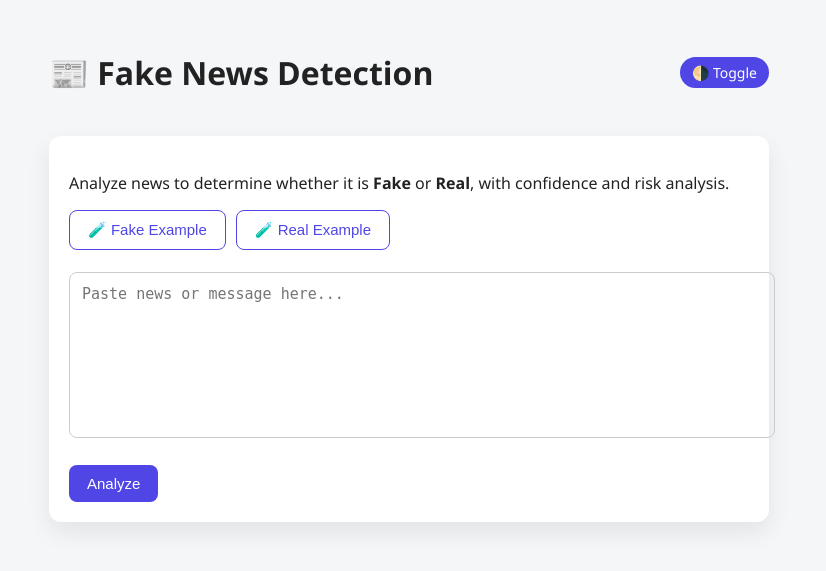
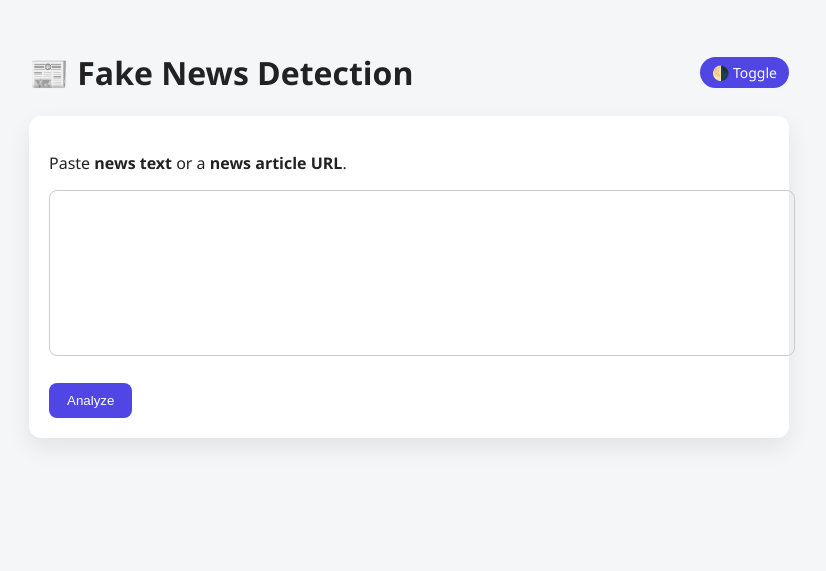
Before and after one commit to Jayasri7-ux/fake-news-detection-media-integrity, a Flask app: page / in a window 1280 px wide. Shown: the top 571 px of the page, without its empty margins (231-1057 px from the left). Run offline with Flask 3, Linux system fonts and the light colour scheme; parts of the project's set-up code (start-up, migrations or seed data) failed here and were passed over.

Commit message:
Improved URL extraction, UI fixes, and predictor updates

```diff
--- a/app/app.py
+++ b/app/app.py
@@ -7,6 +7,12 @@ from reportlab.lib.styles import getSampleStyleSheet
 from reportlab.lib.pagesizes import A4
 import base64
 
+# URL extraction libs
+from newspaper import Article
+import requests
+from bs4 import BeautifulSoup
+
+# Ensure project root is in path
 sys.path.append(os.path.abspath(os.path.join(os.path.dirname(__file__), "..")))
 
 from src.inference.predictor import FakeNewsPredictor
@@ -14,32 +20,113 @@ from src.inference.predictor import FakeNewsPredictor
 app = Flask(__name__)
 predictor = FakeNewsPredictor()
 
+
+# ---------------- ROBUST URL EXTRACTION ----------------
+def extract_text_from_url(url):
+    # 1️⃣ Try newspaper3k
+    try:
+        article = Article(url)
+        article.download()
+        article.parse()
+        text = article.text.strip()
+        if len(text) > 200:
+            return text
+    except Exception as e:
+        print("Newspaper failed:", e)
+
+    # 2️⃣ Fallback: BeautifulSoup
+    try:
+        headers = {"User-Agent": "Mozilla/5.0"}
+        resp = requests.get(url, headers=headers, timeout=10)
+        soup = BeautifulSoup(resp.text, "html.parser")
+
+        paragraphs = [p.get_text(" ", strip=True) for p in soup.find_all("p")]
+        text = " ".join(paragraphs).strip()
+
+        if len(text) > 200:
+            return text
+    except Exception as e:
+        print("BeautifulSoup failed:", e)
+
+    return ""
+
+
+# ---------------- HOME ----------------
 @app.route("/")
 def home():
     return render_template("index.html")
 
+
+# ---------------- PREDICT API ----------------
 @app.route("/predict", methods=["POST"])
 def predict_api():
     data = request.get_json()
-    text = data.get("text", "")
-    result = predictor.predict(text)
+    text = data.get("text", "").strip()
+    is_url = data.get("is_url", False)
 
-    return jsonify({
-        "prediction": result["prediction"],
-        "confidence": result["confidence"],
-        "mode": result["mode"],
-        "reason": result["reason"]
-    })
+    try:
+        # -------- URL INPUT --------
+        if is_url:
+            extracted_text = extract_text_from_url(text)
 
+            if not extracted_text:
+                return jsonify({
+                    "error": "Unable to extract readable content from this URL."
+                }), 400
+
+            result = predictor.predict(extracted_text)
+
+            # ✅ IMPORTANT: send extracted_text back
+            response = {
+                "prediction": result.get("prediction"),
+                "confidence": result.get("confidence"),
+                "mode": result.get("mode"),
+                "reason": result.get("reason"),
+                "risk_level": result.get("risk_level"),
+                "explanation": result.get("explanation"),
+                "keywords": result.get("keywords"),
+                "extracted_text": extracted_text
+            }
+
+        # -------- TEXT INPUT --------
+        else:
+            if len(text) < 20:
+                return jsonify({
+                    "error": "Text too short to analyze."
+                }), 400
+
+            result = predictor.predict(text)
+
+            response = {
+                "prediction": result.get("prediction"),
+                "confidence": result.get("confidence"),
+                "mode": result.get("mode"),
+                "reason": result.get("reason"),
+                "risk_level": result.get("risk_level"),
+                "explanation": result.get("explanation"),
+                "keywords": result.get("keywords")
+            }
+
+        return jsonify(response)
+
+    except Exception as e:
+        print("PREDICT ERROR:", e)
+        return jsonify({
+            "error": "Failed to analyze the provided input."
+        }), 500
+
+
+# ---------------- PDF DOWNLOAD ----------------
 @app.route("/download-pdf", methods=["POST"])
 def download_pdf():
     data = request.get_json()
 
-    prediction = data["prediction"]
-    confidence = round(data["confidence"] * 100)
-    mode = data["mode"]
-    reason = data["reason"]
-    chart_base64 = data["chart"]
+    prediction = data.get("prediction")
+    confidence = round(data.get("confidence", 0) * 100)
+    mode = data.get("mode")
+    reason = data.get("reason")
+    risk_level = data.get("risk_level", "N/A")
+    chart_base64 = data.get("chart")
 
     buffer = BytesIO()
     doc = SimpleDocTemplate(buffer, pagesize=A4)
@@ -50,12 +137,14 @@ def download_pdf():
     content.append(Paragraph(f"<b>Prediction:</b> {prediction}", styles["Normal"]))
     content.append(Paragraph(f"<b>Confidence:</b> {confidence} %", styles["Normal"]))
     content.append(Paragraph(f"<b>Mode:</b> {mode}", styles["Normal"]))
+    content.append(Paragraph(f"<b>Risk Level:</b> {risk_level}", styles["Normal"]))
     content.append(Paragraph(f"<b>Reason:</b> {reason}", styles["Normal"]))
 
-    chart_bytes = base64.b64decode(chart_base64.split(",")[1])
-    chart_buffer = BytesIO(chart_bytes)
-    img = Image(chart_buffer, width=400, height=300)
-    content.append(img)
+    if chart_base64:
+        chart_bytes = base64.b64decode(chart_base64.split(",")[1])
+        chart_buffer = BytesIO(chart_bytes)
+        img = Image(chart_buffer, width=400, height=300)
+        content.append(img)
 
     doc.build(content)
     buffer.seek(0)
@@ -65,5 +154,7 @@ def download_pdf():
         "Content-Disposition": "attachment; filename=fake_news_report.pdf"
     }
 
+
+# ---------------- RUN APP ----------------
 if __name__ == "__main__":
     app.run(debug=True)
--- a/app/templates/index.html
+++ b/app/templates/index.html
@@ -4,348 +4,159 @@
 <meta charset="UTF-8">
 <title>Fake News Detection</title>
 <meta name="viewport" content="width=device-width, initial-scale=1.0">
-
 <script src="https://cdn.jsdelivr.net/npm/chart.js"></script>
 
 <style>
-        :root {
-            --bg: #f4f6f8;
-            --card: #ffffff;
-            --text: #222;
-            --muted: #666;
-            --primary: #4f46e5;
-            --fake: #dc2626;
-            --real: #16a34a;
+:root{
+ --bg:#f4f6f8;--card:#fff;--text:#222;--muted:#666;
+ --primary:#4f46e5;--fake:#dc2626;--real:#16a34a;--medium:#f59e0b;
+}
+body.dark{
+ --bg:#0f172a;--card:#111827;--text:#e5e7eb;--muted:#9ca3af;
+}
+body{
+ margin:0;font-family:Segoe UI;background:var(--bg);color:var(--text);
+ display:flex;justify-content:center;padding:30px;
+}
+.container{max-width:760px;width:100%}
+.card{
+ background:var(--card);border-radius:12px;padding:20px;
+ box-shadow:0 10px 25px rgba(0,0,0,.08);margin-bottom:20px;
+}
+.toggle{cursor:pointer;padding:6px 12px;border-radius:20px;
+ background:var(--primary);color:#fff;font-size:14px}
+textarea{
+ width:100%;height:140px;border-radius:8px;border:1px solid #ccc;
+ padding:12px;font-size:15px;resize:none;background:transparent;color:var(--text)
+}
+.btn{background:var(--primary);color:#fff;padding:10px 18px;
+ border:none;border-radius:8px;cursor:pointer}
+.badge{padding:6px 12px;border-radius:20px;color:#fff;font-size:13px}
+.badge.fake{background:var(--fake)}
+.badge.real{background:var(--real)}
+.badge.high{background:var(--fake)}
+.badge.medium{background:var(--medium)}
+.badge.low{background:var(--real)}
+.progress{background:#ddd;height:10px;border-radius:10px;overflow:hidden}
+.progress-fill{height:100%;background:#22c55e;width:0}
+.chart-wrapper{width:280px;height:280px;margin:auto}
+.result{display:none}
+pre{
+ white-space:pre-wrap;
+ background:#f1f1f1;
+ color:#111;
+ padding:12px;
+ border-radius:8px;
+ max-height:220px;
+ overflow:auto;
 }
 
-        body.dark {
-            --bg: #0f172a;
-            --card: #111827;
-            --text: #e5e7eb;
-            --muted: #9ca3af;
-            --primary: #6366f1;
+/* ✅ Dark mode fix for extracted text */
+body.dark pre{
+ background:#020617;      /* dark navy */
+ color:#e5e7eb;           /* readable light text */
+ border:1px solid #334155;
 }
 
-        body {
-            margin: 0;
-            font-family: "Segoe UI", sans-serif;
-            background: var(--bg);
-            color: var(--text);
-            display: flex;
-            justify-content: center;
-            padding: 30px;
-        }
-
-        .container {
-            width: 100%;
-            max-width: 720px;
-        }
-
-        .header {
-            display: flex;
-            justify-content: space-between;
-            align-items: center;
-            margin-bottom: 20px;
-        }
-
-        .card {
-            background: var(--card);
-            border-radius: 12px;
-            padding: 20px;
-            box-shadow: 0 10px 25px rgba(0,0,0,0.08);
-            margin-bottom: 20px;
-        }
-
-        .toggle {
-            cursor: pointer;
-            padding: 6px 12px;
-            border-radius: 20px;
-            background: var(--primary);
-            color: #fff;
-            font-size: 14px;
-        }
-
-        textarea {
-            width: 100%;
-            height: 140px;
-            border-radius: 8px;
-            border: 1px solid #ccc;
-            padding: 12px;
-            font-size: 15px;
-            resize: none;
-            background: transparent;
-            color: var(--text);
-        }
-
-        .btn {
-            background: var(--primary);
-            color: white;
-            padding: 10px 18px;
-            border: none;
-            border-radius: 8px;
-            cursor: pointer;
-            font-size: 15px;
-        }
-
-        .btn.secondary {
-            background: transparent;
-            color: var(--primary);
-            border: 1px solid var(--primary);
-        }
-
-        .btn-row {
-            display: flex;
-            gap: 10px;
-            margin-top: 10px;
-            flex-wrap: wrap;
-        }
-
-        .result {
-            display: none;
-        }
-
-        .badge {
-            padding: 6px 12px;
-            border-radius: 20px;
-            color: white;
-            font-size: 13px;
-            display: inline-block;
-        }
-
-        .badge.fake { background: var(--fake); }
-        .badge.real { background: var(--real); }
-
-        .meta {
-            font-size: 14px;
-            color: var(--muted);
-            margin-top: 6px;
-        }
-
-        .progress {
-            background: #ddd;
-            height: 10px;
-            border-radius: 10px;
-            overflow: hidden;
-            margin-top: 6px;
-        }
-
-        .progress-fill {
-            height: 100%;
-            background: linear-gradient(90deg, #22c55e, #4ade80);
-            width: 0%;
-        }
 </style>
 </head>
+
 <body>
-
 <div class="container">
 
-    <div class="header">
+<div style="display:flex;justify-content:space-between;align-items:center">
 <h1>📰 Fake News Detection</h1>
 <div class="toggle" onclick="toggleTheme()">🌗 Toggle</div>
 </div>
 
 <div class="card">
-        <p>Analyze news to determine whether it is <b>Fake</b> or <b>Real</b>, with confidence and risk analysis.</p>
-
-        <div class="btn-row">
-            <button class="btn secondary" onclick="setExample('fake')">🧪 Fake Example</button>
-            <button class="btn secondary" onclick="setExample('real')">🧪 Real Example</button>
+<p>Paste <b>news text</b> or a <b>news article URL</b>.</p>
+<textarea id="newsInput"></textarea><br><br>
+<button class="btn" onclick="analyze()">Analyze</button>
 </div>
 
-        <br>
-
-        <textarea id="newsInput" placeholder="Paste news or message here..."></textarea>
-
-        <br><br>
-
-        <button class="btn" onclick="analyze()">Analyze</button>
+<!-- Extracted Content -->
+<div id="extractedCard" class="card" style="display:none">
+<h3>🧾 Extracted News Content</h3>
+<pre id="extractedText"></pre>
 </div>
 
 <div id="resultCard" class="card result">
 <h3>📊 Analysis Result</h3>
 
-        <p>
-            <b>Prediction:</b>
-            <span id="predictionBadge" class="badge">FAKE</span>
-        </p>
+<p><b>Prediction:</b> <span id="predictionBadge" class="badge"></span></p>
+<p>Confidence: <span id="confidenceText"></span></p>
+<div class="progress"><div id="confidenceBar" class="progress-fill"></div></div>
 
-        <div class="meta">Confidence: <span id="confidenceText">0%</span></div>
+<p id="modeText"></p>
+<p><b>Risk Level:</b> <span id="riskBadge" class="badge"></span></p>
 
-        <div class="progress">
-            <div id="confidenceBar" class="progress-fill"></div>
-        </div>
+<ul id="explanationList"></ul>
 
-        <div class="meta" id="modeText"></div>
-        <div class="meta" id="reasonText"></div>
+<h3>🥧 Confidence Distribution</h3>
+<div class="chart-wrapper"><canvas id="confidenceChart"></canvas></div>
 
-        <hr>
-        <h3>🥧 Prediction Confidence Distribution</h3>
-        <canvas id="confidenceChart" width="300" height="300"></canvas>
-
-        <hr>
-        <h3>📥 Download Results</h3>
-        <div class="btn-row">
-            <button class="btn secondary" onclick="downloadTXT()">Download TXT</button>
-            <button class="btn secondary" onclick="downloadChart()">Download Chart</button>
-            <button class="btn secondary" onclick="downloadPDF()">Download PDF</button>
-        </div>
+<h3>📥 Download</h3>
+<button class="btn" onclick="downloadTXT()">TXT</button>
+<button class="btn" onclick="downloadChart()">Chart</button>
+<button class="btn" onclick="downloadPDF()">PDF</button>
 </div>
 
 </div>
 
 <script>
-    let chart = null;
+let chart=null;
+function toggleTheme(){document.body.classList.toggle("dark")}
+function isURL(t){return t.startsWith("http")}
 
-    function toggleTheme() {
-        document.body.classList.toggle("dark");
+async function analyze(){
+ const text=document.getElementById("newsInput").value.trim();
+ if(!text) return alert("Enter text or URL");
+
+ const res=await fetch("/predict",{
+  method:"POST",
+  headers:{"Content-Type":"application/json"},
+  body:JSON.stringify({text,is_url:isURL(text)})
+ });
+
+ const data=await res.json();
+ if(data.error) return alert(data.error);
+
+ // SHOW EXTRACTED TEXT IF URL
+ if(data.extracted_text){
+  document.getElementById("extractedCard").style.display="block";
+  document.getElementById("extractedText").textContent=data.extracted_text;
+ } else {
+  document.getElementById("extractedCard").style.display="none";
  }
 
-    function setExample(type) {
-        const textarea = document.getElementById("newsInput");
-        if (type === "fake") {
-            textarea.value = "Breaking: Government confirms aliens have landed secretly.";
-        } else {
-            textarea.value = "The Indian government announced a new digital education policy today.";
-        }
-    }
+ document.getElementById("resultCard").style.display="block";
+ document.getElementById("predictionBadge").textContent=data.prediction;
+ document.getElementById("predictionBadge").className="badge "+(data.prediction==="Fake"?"fake":"real");
 
-    async function analyze() {
-        const text = document.getElementById("newsInput").value.trim();
-        if (!text) {
-            alert("Please enter some text.");
-            return;
-        }
+ const conf=Math.round(data.confidence*100);
+ document.getElementById("confidenceText").textContent=conf+"%";
+ document.getElementById("confidenceBar").style.width=conf+"%";
 
-        const resultCard = document.getElementById("resultCard");
-        const badge = document.getElementById("predictionBadge");
-        const confidenceText = document.getElementById("confidenceText");
-        const confidenceBar = document.getElementById("confidenceBar");
-        const modeText = document.getElementById("modeText");
-        const reasonText = document.getElementById("reasonText");
+ document.getElementById("modeText").textContent="Mode: "+data.mode;
+ document.getElementById("riskBadge").textContent=data.risk_level;
+ document.getElementById("riskBadge").className="badge "+data.risk_level.toLowerCase();
 
-        resultCard.style.display = "block";
-        badge.textContent = "Analyzing...";
-        badge.className = "badge";
-        confidenceText.textContent = "";
-        confidenceBar.style.width = "0%";
-        modeText.textContent = "Loading...";
-        reasonText.textContent = "";
-
-        try {
-            const response = await fetch("/predict", {
-                method: "POST",
-                headers: { "Content-Type": "application/json" },
-                body: JSON.stringify({ text })
+ const list=document.getElementById("explanationList");
+ list.innerHTML="";
+ (data.explanation||[]).forEach(e=>{
+  const li=document.createElement("li");li.textContent=e;list.appendChild(li)
  });
 
-            const data = await response.json();
-            window.lastResult = data;
-
-            badge.textContent = data.prediction.toUpperCase();
-            badge.className = "badge " + (data.prediction === "Fake" ? "fake" : "real");
-
-            const confidencePercent = Math.round(data.confidence * 100);
-            confidenceText.textContent = confidencePercent + "%";
-            confidenceBar.style.width = confidencePercent + "%";
-
-            modeText.textContent = "Mode: " + data.mode;
-            reasonText.textContent = "Reason: " + data.reason;
-
-            let fakeValue, realValue;
-            if (data.prediction === "Fake") {
-                fakeValue = confidencePercent;
-                realValue = 100 - fakeValue;
-            } else {
-                realValue = confidencePercent;
-                fakeValue = 100 - realValue;
-            }
-
-            const ctx = document.getElementById("confidenceChart").getContext("2d");
-            if (chart) chart.destroy();
-
-            chart = new Chart(ctx, {
-                type: "pie",
-                data: {
-                    labels: ["Real News", "Fake News"],
-                    datasets: [{
-                        data: [realValue, fakeValue],
-                        backgroundColor: ["#16a34a", "#dc2626"]
-                    }]
-                },
-                options: {
-                    responsive: true,
-                    plugins: { legend: { position: "bottom" } }
-                }
+ const ctx=document.getElementById("confidenceChart");
+ if(chart) chart.destroy();
+ chart=new Chart(ctx,{
+  type:"pie",
+  data:{labels:["Real","Fake"],
+  datasets:[{data:[conf,100-conf],backgroundColor:["#16a34a","#dc2626"]}]},
+  options:{maintainAspectRatio:false}
  });
-
-        } catch (error) {
-            badge.textContent = "Error";
-            badge.className = "badge fake";
-            modeText.textContent = "Something went wrong.";
-            console.error(error);
-        }
-    }
-
-    function downloadTXT() {
-        if (!window.lastResult) {
-            alert("No result to download.");
-            return;
-        }
-
-        const r = window.lastResult;
-        const content = `
-Fake News Detection Report
--------------------------
-Prediction  : ${r.prediction}
-Confidence  : ${Math.round(r.confidence * 100)} %
-Mode        : ${r.mode}
-Reason      : ${r.reason}
-Date        : ${new Date().toLocaleString()}
-`;
-
-        const blob = new Blob([content], { type: "text/plain" });
-        const link = document.createElement("a");
-        link.href = URL.createObjectURL(blob);
-        link.download = "fake_news_report.txt";
-        link.click();
-    }
-
-    function downloadChart() {
-        const canvas = document.getElementById("confidenceChart");
-        const link = document.createElement("a");
-        link.download = "confidence_chart.png";
-        link.href = canvas.toDataURL("image/png");
-        link.click();
-    }
-
-    async function downloadPDF() {
-        if (!window.lastResult || !chart) {
-            alert("No result to download.");
-            return;
-        }
-
-        const canvas = document.getElementById("confidenceChart");
-        const chartImage = canvas.toDataURL("image/png");
-
-        const payload = {
-            ...window.lastResult,
-            chart: chartImage
-        };
-
-        const response = await fetch("/download-pdf", {
-            method: "POST",
-            headers: { "Content-Type": "application/json" },
-            body: JSON.stringify(payload)
-        });
-
-        const blob = await response.blob();
-        const link = document.createElement("a");
-        link.href = URL.createObjectURL(blob);
-        link.download = "fake_news_report.pdf";
-        link.click();
 }
 </script>
-
 </body>
 </html>
```
Lines whose indentation alone changed are shown as unchanged.
